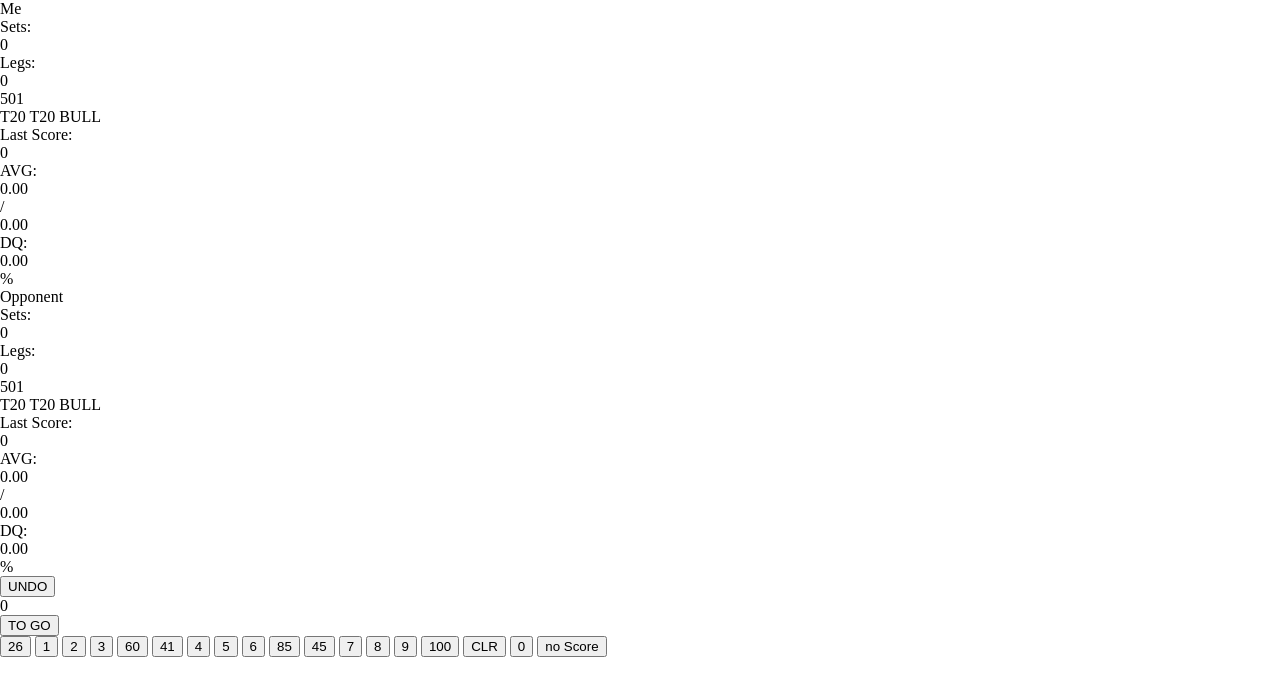
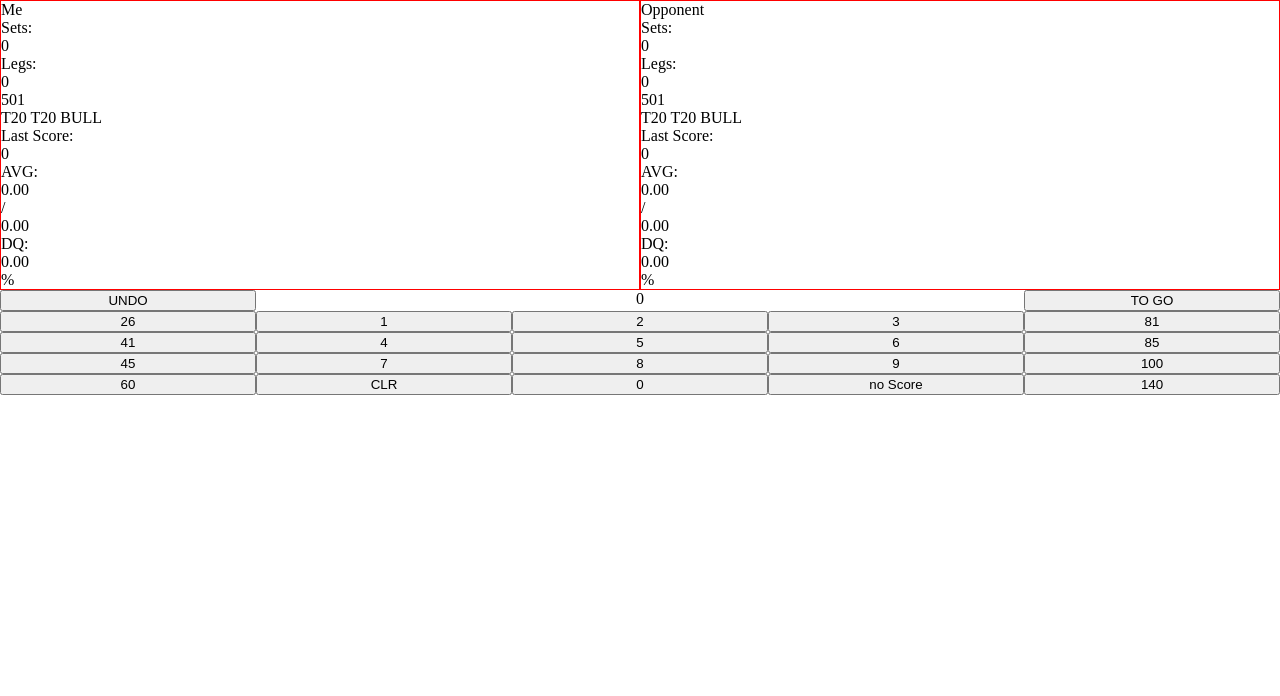
Before and after one commit to KrokoNinja/Dart_Scorer, a plain HTML site: page index.html in a window 1280 px wide. Drawn offline with Linux system fonts and the light colour scheme.

Commit message:
input grid

```diff
--- a/index.html
+++ b/index.html
@@ -31,16 +31,15 @@
                 <p class="doubles">DQ: <p id="opponent_double_percentage">0.00</p>%</p>
             </div>
 		</div>
-		<div id="input">
+        <div id="input_grid">
             <button id="undo">UNDO</button>
-			<p id="user_input">0</p>
+			<p id="input_score">0</p>
             <button id="togo">TO GO</button>
-			<div id="input_grid">
             <button class="input">26</button>
             <button class="input">1</button>
             <button class="input">2</button>
             <button class="input">3</button>
-                <button class="input">60</button>
+            <button class="input">81</button>
             <button class="input">41</button>
             <button class="input">4</button>
             <button class="input">5</button>
@@ -51,10 +50,11 @@
             <button class="input">8</button>
             <button class="input">9</button>
             <button class="input">100</button>
+            <button class="input">60</button>
             <button class="input">CLR</button>
             <button class="input">0</button>
             <button class="input" type="submit">no Score</button>
-			</div>
+            <button class="input">140</button>
         </div>
 	</body>
 </html>
--- a/styles/style.css
+++ b/styles/style.css
@@ -1,3 +1,4 @@
+/* CSS Reset */
 html {
     box-sizing: border-box;
     font-size: 16px;
@@ -22,9 +23,38 @@ img {
     height: auto;
 }
 
+/* Custom styles */
+
+/* Make paragraphs unselectable */
 p {
     -webkit-user-select: none; /* Safari */
     -moz-user-select: none; /* Firefox */
     -ms-user-select: none; /* IE10+/Edge */
     user-select: none; /* Standard */
 }
+
+.player {
+    border: 1px solid red;
+}
+
+#scoreboard {
+    display: grid;
+    grid-template-columns: 1fr 1fr;
+}
+
+#user_input {
+    display: flex;
+}
+
+#input_grid {
+    display: grid;
+    grid-template-columns: repeat(5, 1fr);
+    grid-template-rows: repeat(6, 1fr);
+}
+
+#input_score {
+    grid-column-start: 2;
+    grid-column-end: span 3;
+    text-align: center;
+
+}
```
Lines whose indentation alone changed are shown as unchanged.
